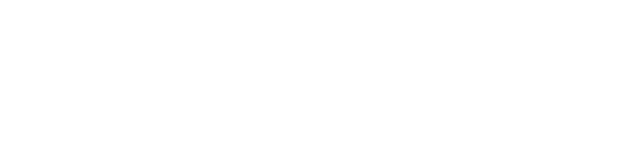
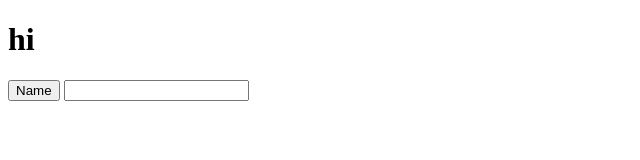
Before and after one commit to iammmei/14.Frontend-203-Async-Fetch, a plain HTML site: page EXERCICE 2/index.html in a window 1280 px wide. Shown: the whole page, without its empty margins (0-640 px from the left). Drawn offline with Linux system fonts and the light colour scheme.

Commit message:
button and input added

```diff
--- a/EXERCICE 2/index.html
+++ b/EXERCICE 2/index.html
@@ -7,5 +7,18 @@
 </head>
 <body>
 
+<h1> hi </h1>
+
+    <button> Name </button>
+    <input type="text">
+
+
+
+
+
+
+
+
+    <script src="script.js"></script>
 </body>
 </html>
```
